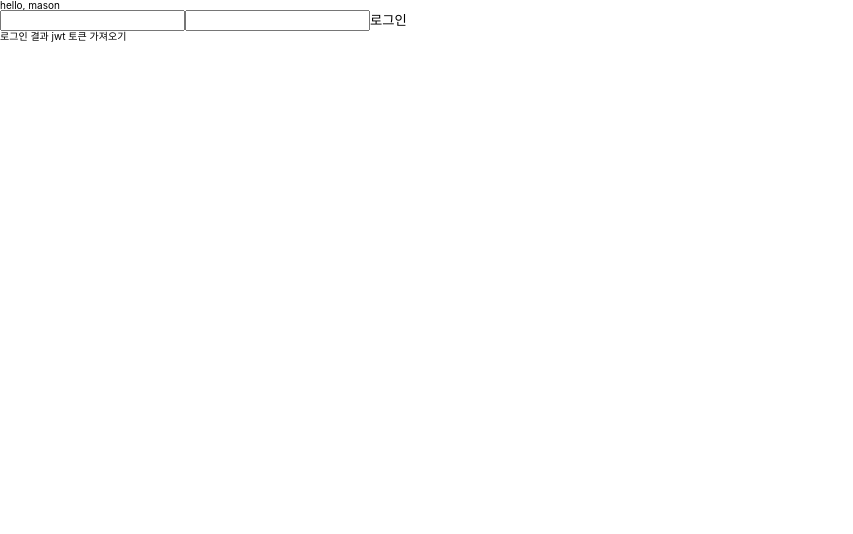
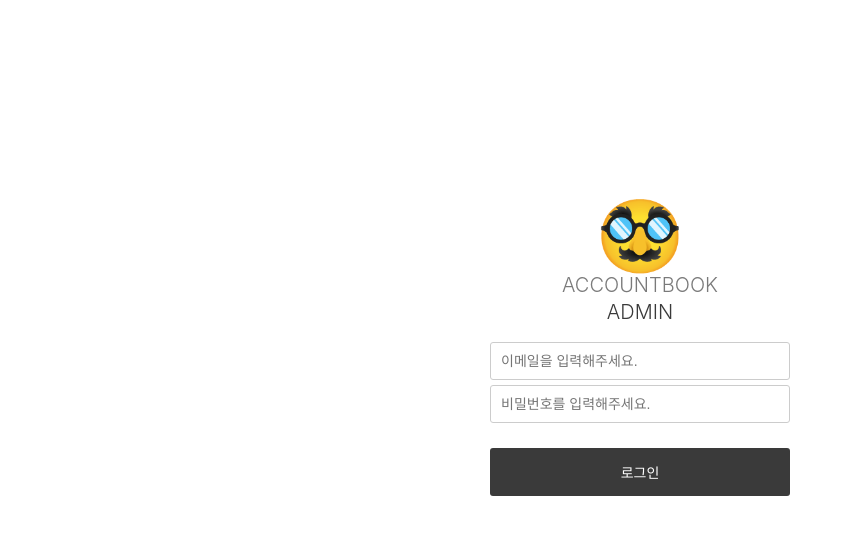
Before and after one commit to FE-HyunSu/accountbook-admin, a Next.js app: page / in a window 1280 px wide. Shown: the top 534 px of the page, without its empty margins (0-853 px from the left). Built offline with nearby package versions, Linux system fonts and the light colour scheme; no server answers.

Commit message:
add, modify : login ui.

```diff
--- /dev/null
+++ b/components/login/index.tsx
@@ -0,0 +1,30 @@
+import React from 'react';
+import { IntroBox, LoginBox } from './style';
+
+const Intro = () => {
+  return (
+    <>
+      <IntroBox>
+        <LoginBox>
+          <dl>
+            <dt>
+              <em>🥸</em>
+              <strong>
+                ACCOUNTBOOK
+                <br />
+                <span>ADMIN</span>
+              </strong>
+            </dt>
+            <dd>
+              <input type="text" placeholder="이메일을 입력해주세요." />
+              <input type="password" placeholder="비밀번호를 입력해주세요." />
+              <button type="button">로그인</button>
+            </dd>
+          </dl>
+        </LoginBox>
+      </IntroBox>
+    </>
+  );
+};
+
+export default Intro;
--- /dev/null
+++ b/components/login/style.tsx
@@ -0,0 +1,112 @@
+import styled, { keyframes } from 'styled-components';
+
+const bgMotion = keyframes`
+  0%{height:50vh; opacity:1;}
+  100%{height:0vh; opacity:.8;}
+`;
+const viewMotion = keyframes`
+  0%{transform:scale(.1, .1); opacity:0;}
+  100%{transform:scale(1, 1); opacity:1;}
+`;
+const bounceMotion = keyframes`
+  0%{transform:translateY(0);}
+  100%{transform:translateY(-10px);}
+`;
+
+export const IntroBox = styled.div`
+  display: block;
+  position: relative;
+  width: 100%;
+  height: 100vh;
+  background-color: #fff;
+  &:before {
+    content: '';
+    position: absolute;
+    top: 0;
+    left: 0;
+    width: 100%;
+    height: 50vh;
+    background-color: #ffa5ac;
+    animation: ${bgMotion} 0.8s forwards alternate;
+    z-index: 2;
+  }
+  &:after {
+    content: '';
+    position: absolute;
+    bottom: 0;
+    left: 0;
+    width: 100%;
+    height: 50vh;
+    background-color: #ffa5ac;
+    animation: ${bgMotion} 0.8s forwards alternate;
+    z-index: 2;
+  }
+`;
+
+export const LoginBox = styled.div`
+  display: flex;
+  justify-content: center;
+  align-items: center;
+  width: 100%;
+  height: 100%;
+  dl {
+    display: block;
+    position: relative;
+    width: 30rem;
+    dt {
+      text-align: center;
+      transform: scale(0.1, 0.1);
+      opacity: 0;
+      animation: ${viewMotion} 0.8s 0.2s forwards alternate;
+      transform-origin: 50% 100%;
+      em {
+        display: block;
+        font-size: 7rem;
+        animation: ${bounceMotion} 0.8s 0.2s infinite alternate;
+      }
+      strong {
+        display: block;
+        font-weight: 300;
+        font-size: 2rem;
+        color: #7a7a7a;
+        span {
+          display: inline-block;
+          padding-top: 0.7rem;
+          font-weight: 300;
+          font-size: 2rem;
+          color: #3a3a3a;
+        }
+      }
+    }
+    dd {
+      padding: 2rem 0 10rem;
+      transform: scale(0.1, 0.1);
+      opacity: 0;
+      animation: ${viewMotion} 0.8s 0.4s forwards alternate;
+      transform-origin: 50% 0%;
+      input {
+        display: block;
+        width: 100%;
+        margin-bottom: 0.5rem;
+        padding: 1rem;
+        font-size: 1.4rem;
+        box-sizing: border-box;
+        border: 0.1rem solid #ccc;
+        border-radius: 0.3rem;
+      }
+      button {
+        width: 100%;
+        margin-top: 2rem;
+        padding: 1.4rem 0;
+        font-size: 1.4rem;
+        color: #fff;
+        background-color: #3a3a3a;
+        border-radius: 0.3rem;
+        transition: 0.3s;
+        &:hover {
+          background-color: #1a1a1a;
+        }
+      }
+    }
+  }
+`;
--- a/pages/index.tsx
+++ b/pages/index.tsx
@@ -1,20 +1,10 @@
-import React, { useState } from 'react';
-import Login from '../components/Login';
+import React from 'react';
+import Login from '../components/login/index';
 
 export default function Home() {
-  const name: string = 'mason';
-  const [jwt, setJwt] = useState<String>('');
-
   return (
     <>
-      <div>hello, {name}</div>
       <Login />
-      <div>
-        로그인 결과 jwt 토큰 가져오기
-        <br />
-        <br />
-      </div>
-      <p>{jwt}</p>
     </>
   );
 }
```
